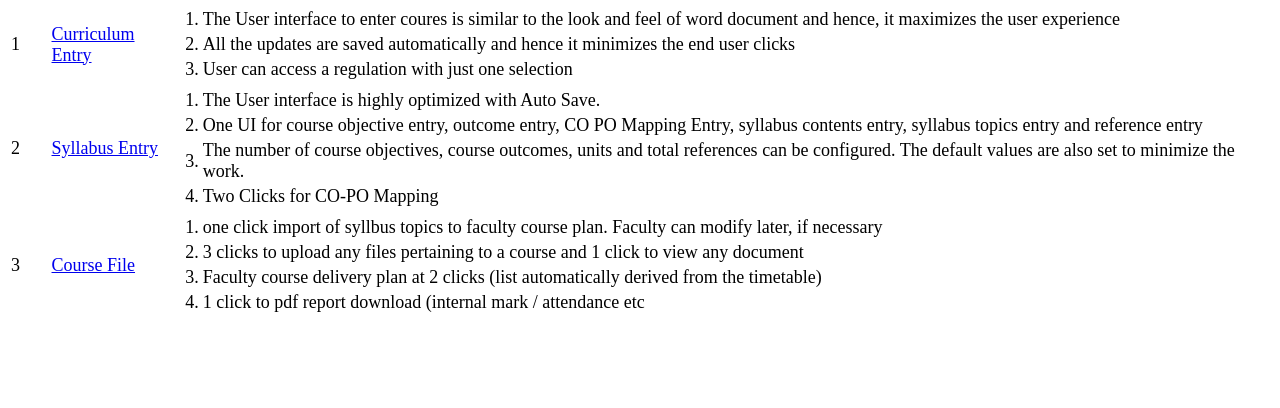
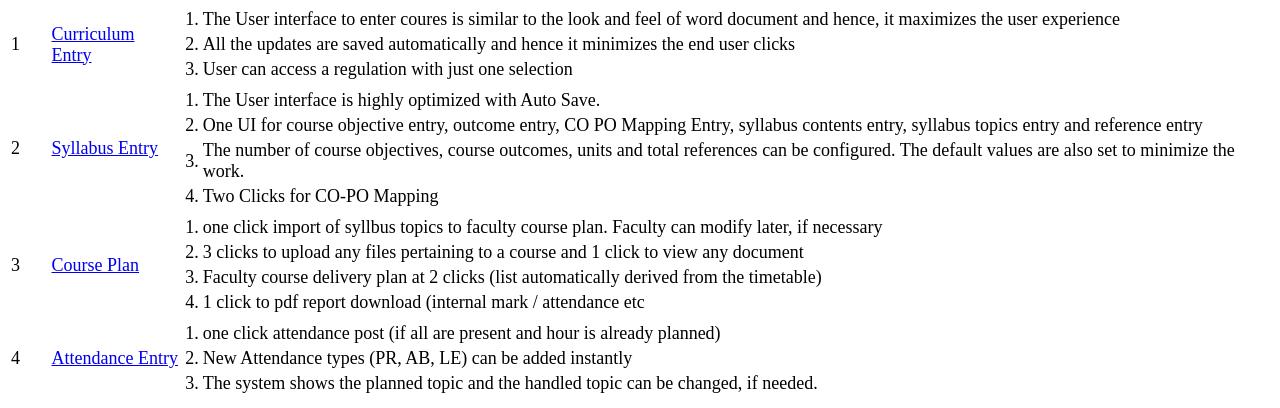
Before and after one commit to rv-nataraj/sriss, a plain HTML site: page index.html in a window 1280 px wide. Shown: the part 504-912 px from the top of the page. Before the commit the page ends 831 px from the top, so only its background shows below. Drawn offline with Linux system fonts and the light colour scheme.

Commit message:
Update index.html

```diff
--- a/index.html
+++ b/index.html
@@ -34,7 +34,7 @@
 
     <tr>
         <td> 3 </td>
-        <td> <a target="_blank" href="./root/images/course_file.png"> Course File </a> </td>
+        <td> <a target="_blank" href="./root/images/course_file.png"> Course Plan </a> </td>
         <td>
            <table  style="font-size:18px;">
               <tr><td>1.  </td><td>one click import of syllbus topics to faculty course plan.  Faculty can modify later, if necessary   </td></tr>
@@ -46,6 +46,19 @@
         </td>
       </tr>
 
+       <tr>
+        <td> 4 </td>
+        <td> <a target="_blank" href="./root/images/attendance_entry.png"> Attendance Entry </a> </td>
+        <td>
+           <table  style="font-size:18px;">
+              <tr><td>1.  </td><td>one click attendance post (if all are present and hour is already planned)   </td></tr>
+               <tr><td>2.  </td><td>New Attendance types (PR, AB, LE) can be added instantly </td></tr>
+               <tr><td>3.  </td><td>The system shows the planned topic and the handled topic can be changed, if needed. </td></tr>
+        </table>
+
+        </td>
+      </tr>
+
     </table>
   </body>
 </html>
```
